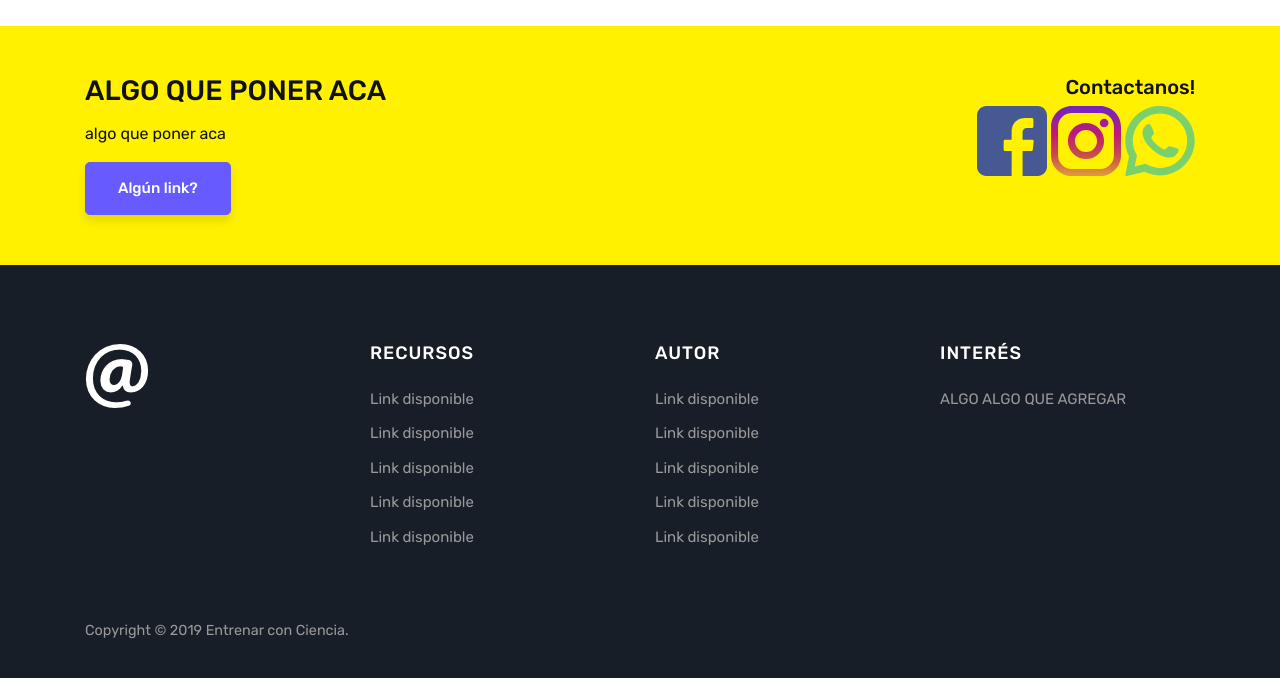
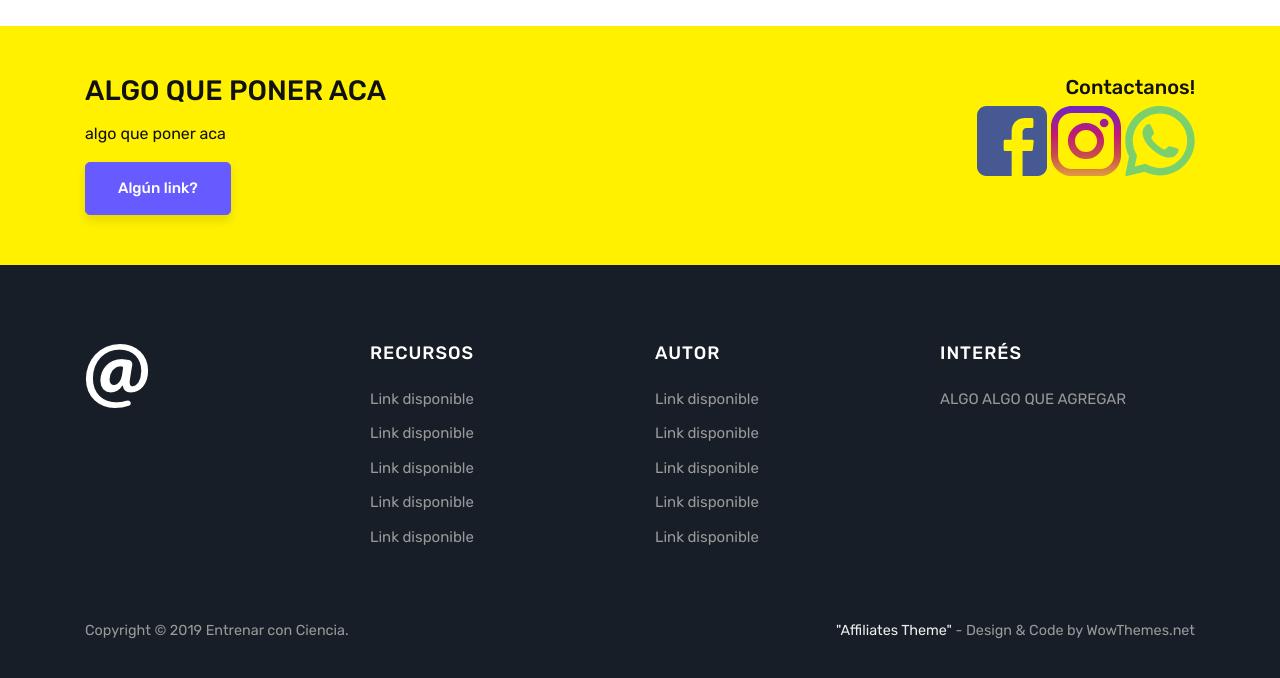
Before and after one commit to msanhueza/alex, a Jekyll site: the page built from index.html, in a window 1280 px wide and 900 px high, scrolled down 2360 px, cut to the strip 212-890 px from the top of the window. Built offline with Jekyll 4.4.1, drawn with Linux system fonts in a browser that asks for light colours; the list of posts is cut into pages by our own code.

Commit message:
Update default.html

```diff
--- a/_layouts/default.html
+++ b/_layouts/default.html
@@ -190,6 +190,10 @@
                 <p class="pull-left">
                 Copyright © {{ site.time | date: "%Y" }} {{ site.name }}.
                 </p>
+                <p class="pull-right">
+                <!-- Please, leave credit to author unless you own a commercial license: https://www.wowthemes.net/freebies-license/ -->
+                <a target="_blank" href="https://www.wowthemes.net/free-jekyll-template-affiliates/">"Affiliates Theme"</a> - Design & Code by WowThemes.net
+                </p>
                 <div class="clearfix"></div>
             </div>
 
```
